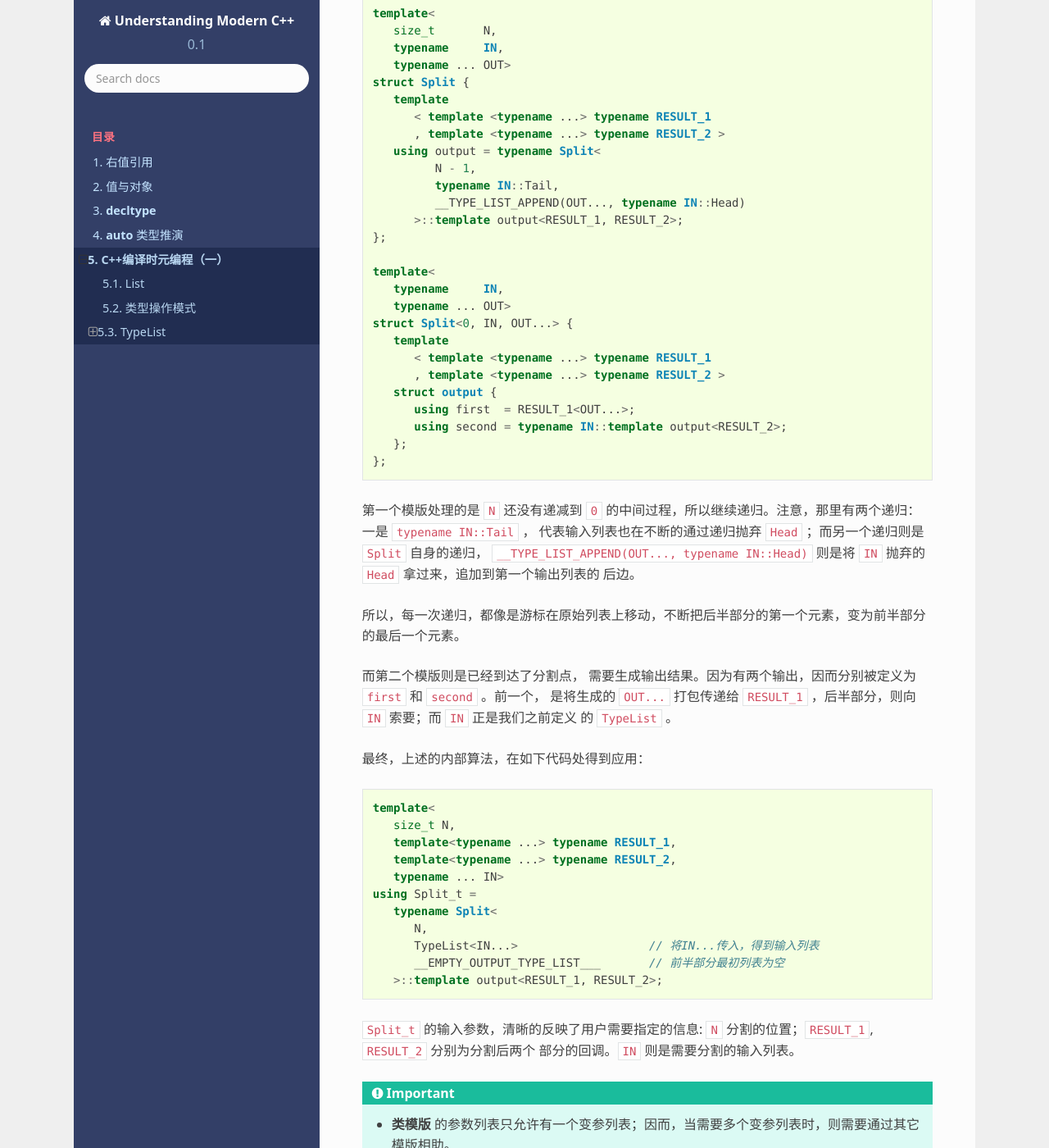
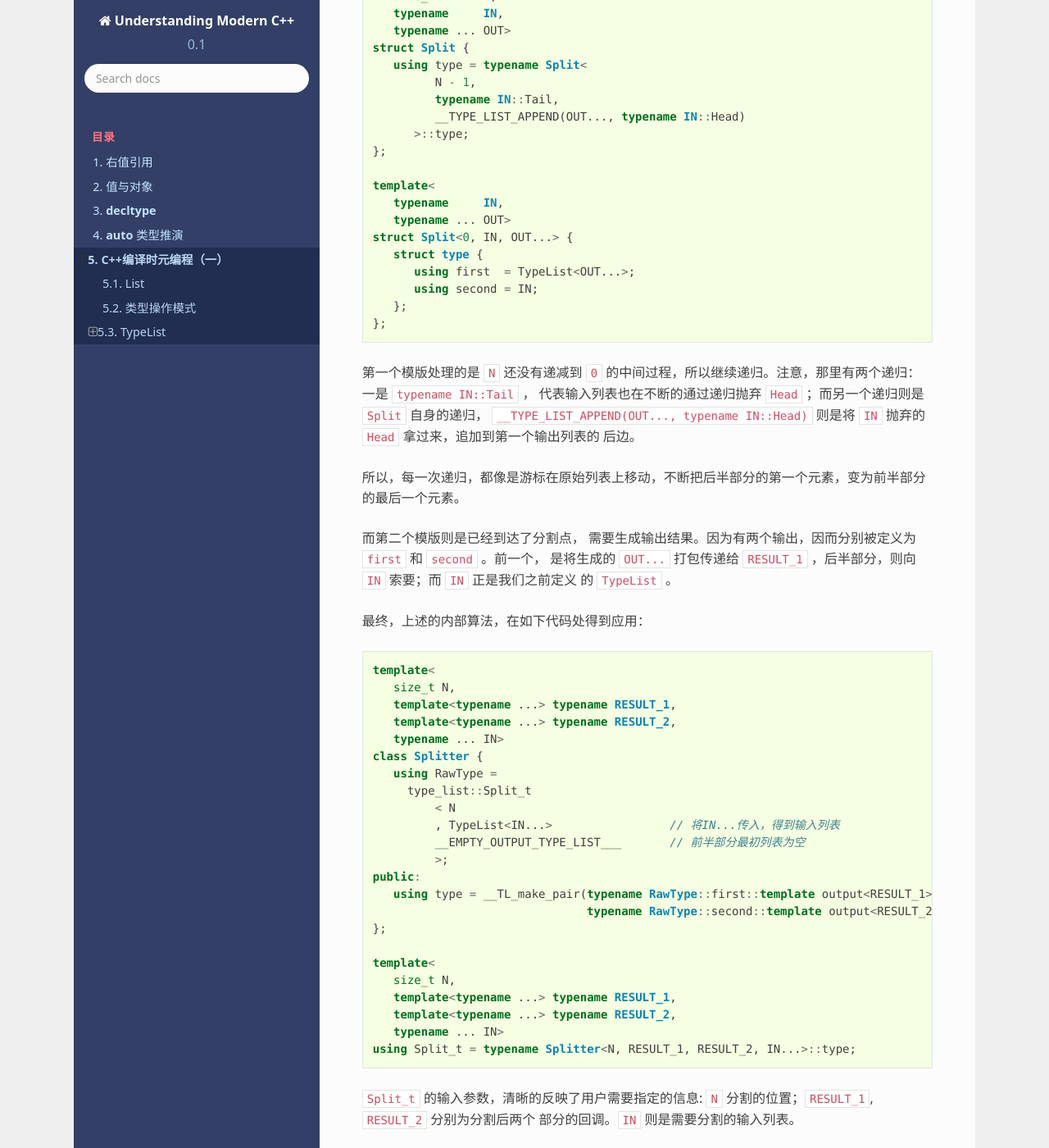
Before and after one commit to godsme/understand_modern_cpp, a Sphinx documentation site: the page built from docs/source/fp.rst, in a window 1280 px wide and 1400 px high, scrolled down 21411 px. Shown: the whole window at 82% size. Built offline with Sphinx 7.4.7 and the Read the Docs theme 2.0.0, drawn with Linux system fonts in a browser that asks for light colours; formulas are drawn with MathJax 3; some of the changed text lies outside the part shown.

Commit message:
refactored

```diff
--- a/docs/source/fp.rst
+++ b/docs/source/fp.rst
@@ -835,8 +835,7 @@ Transform
       typename = void,
       typename                ... OUT>
    struct Transform {
-      template<template<typename ...> typename RESULT>
-      using output = RESULT<OUT...>;
+      using type = TypeList<OUT...>;
    };
 
    template<
@@ -844,14 +843,13 @@ Transform
       template<typename> typename F,
       typename                ... OUT>
    struct Transform<IN, F, std::void_t<typename IN::Head>, OUT...> {
-      template<template<typename ...> typename RESULT>
-      using output =
+      using type =
          typename Transform<
             typename IN::Tail,
             F,
             void,
             __TYPE_LIST_APPEND(OUT..., typename F<typename IN::Head>::type)
-         >::template output<RESULT>;
+         >::type;
    };
 
 代码看起来很长，但只是只是参数列表很长，真正的有逻辑的地方只有三处：
@@ -896,7 +894,7 @@ Transform
        F,
        void                        // 为了SFINAE条件判断
        __EMPTY_OUTPUT_TYPE_LIST___ // 输出列表最初为空
-     >::template output<RESULT>;
+     >::type::template output<RESULT>;
 
 所以，用户真正提供的参数只有三个， ``F`` 转化函数， ``IN`` 输入列表，以及用来回传最终结果回调模版 ``RESULT`` 。 而
 宏 ``__EMPTY_OUTPUT_TYPE_LIST___`` 背后什么都没有，正如一个 ``Ts...`` 形式的列表如果为空是，就什么都没有一样，
@@ -942,26 +940,20 @@ Split
       typename     IN,
       typename ... OUT>
    struct Split {
-      template
-         < template <typename ...> typename RESULT_1
-         , template <typename ...> typename RESULT_2 >
-      using output = typename Split<
+      using type = typename Split<
             N - 1,
             typename IN::Tail,
             __TYPE_LIST_APPEND(OUT..., typename IN::Head)
-         >::template output<RESULT_1, RESULT_2>;
+         >::type;
    };
 
    template<
       typename     IN,
       typename ... OUT>
    struct Split<0, IN, OUT...> {
-      template
-         < template <typename ...> typename RESULT_1
-         , template <typename ...> typename RESULT_2 >
-      struct output {
-         using first  = RESULT_1<OUT...>;
-         using second = typename IN::template output<RESULT_2>;
+      struct type {
+         using first  = TypeList<OUT...>;
+         using second = IN;
       };
    };
 
@@ -986,13 +978,24 @@ Split
       template<typename ...> typename RESULT_1,
       template<typename ...> typename RESULT_2,
       typename ... IN>
-   using Split_t =
-      typename Split<
-         N,
-         TypeList<IN...>                   // 将IN...传入，得到输入列表
-         __EMPTY_OUTPUT_TYPE_LIST___       // 前半部分最初列表为空
-      >::template output<RESULT_1, RESULT_2>;
+   class Splitter {
+      using RawType =
+        type_list::Split_t
+            < N
+            , TypeList<IN...>                 // 将IN...传入，得到输入列表
+            __EMPTY_OUTPUT_TYPE_LIST___       // 前半部分最初列表为空
+            >;
+   public:
+      using type = __TL_make_pair(typename RawType::first::template output<RESULT_1>,
+                                  typename RawType::second::template output<RESULT_2>);
+   };
 
+   template<
+      size_t N,
+      template<typename ...> typename RESULT_1,
+      template<typename ...> typename RESULT_2,
+      typename ... IN>
+   using Split_t = typename Splitter<N, RESULT_1, RESULT_2, IN...>::type;
 
 ``Split_t`` 的输入参数，清晰的反映了用户需要指定的信息: ``N`` 分割的位置；``RESULT_1``, ``RESULT_2`` 分别为分割后两个
 部分的回调。``IN`` 则是需要分割的输入列表。
```
